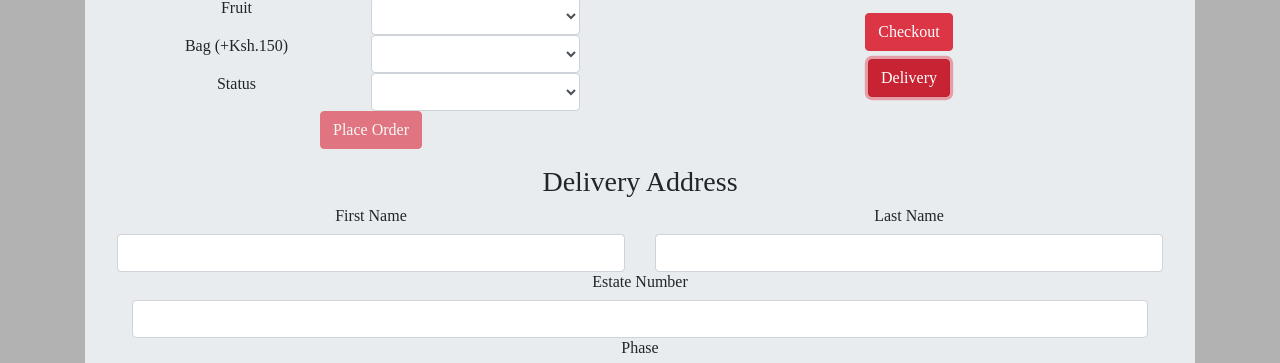
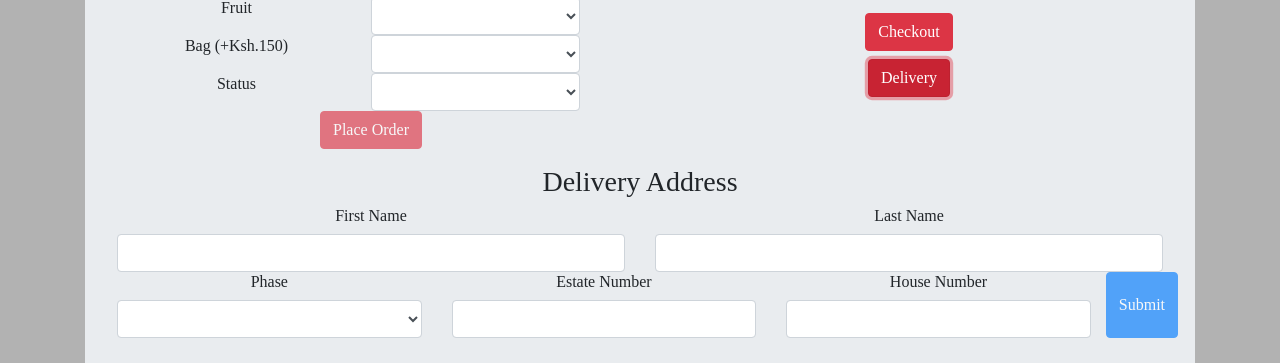
Before and after one commit to CodeWatermelon/mamamboga, a plain HTML site: page order.html in a window 1280 px wide. Both pictures are taken after a click on the button "Delivery". Shown: the part 364-727 px from the top of the page. Drawn offline with nearby package versions, Linux system fonts and the light colour scheme.

Commit message:
add estate number

```diff
--- a/order.html
+++ b/order.html
@@ -141,10 +141,7 @@
                   <label for="last-name">Last Name</label><input required type="text" class="form-control address-spacing">
                 </div>
               </div>
-
-                <div class="col">
-                  <label for="city-name">Estate Number</label><input required type="text" class="form-control" id="city-add">
-                </div>
+              <div class="row">
                 <div class="col">
                   <label for="county-name">Phase</label>
                   <select required class="form-control delivery-address" id="county-select">
@@ -154,11 +151,12 @@
                     <option>Three</option>
                   </select>
                 </div>
-                <div class="row">
-                  <div class="col">
-                    <label for="street-address">House Number</label><input required type="text" class="form-control" id="street-add">
-                  </div>
-              </div>
+                <div class="col">
+                  <label for="city-name">Estate Number</label><input required type="text" class="form-control" id="city-add">
+                </div>
+                <div class="col">
+                  <label for="city-name">House Number</label><input required type="text" class="form-control" id="city-add">
+                </div>
               <button type="submit" disabled class="btn btn-primary" id="order-proceed-btn">Submit</button>
 
             </form>
```
